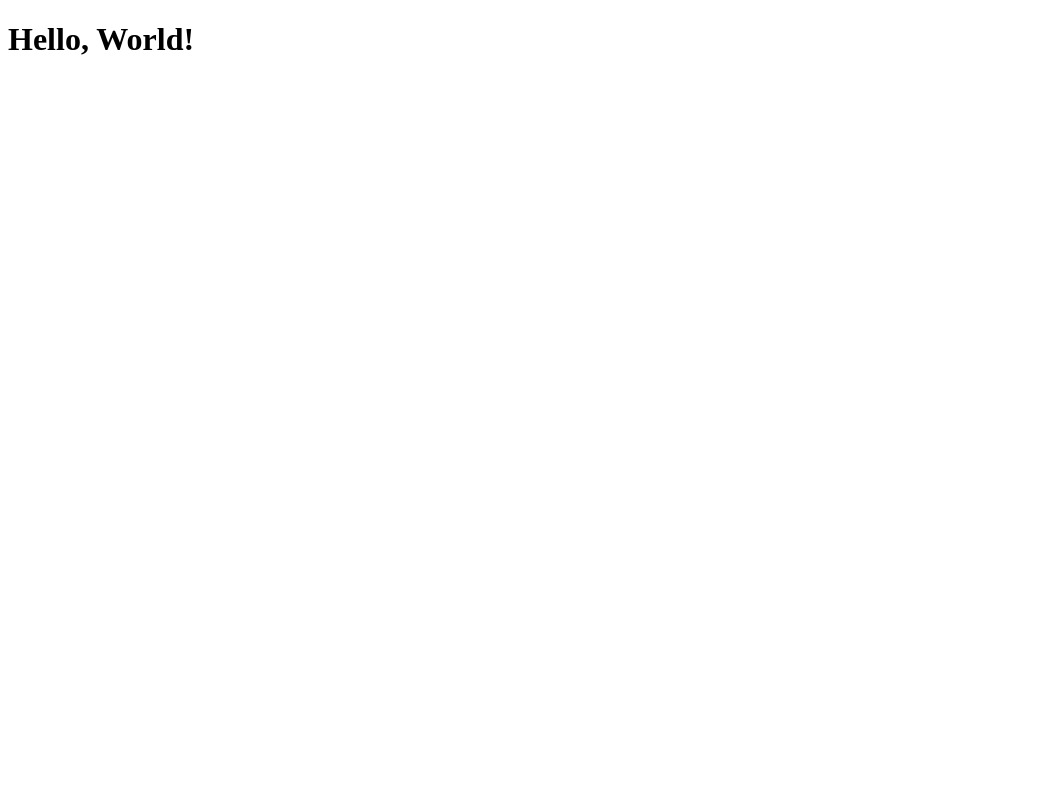
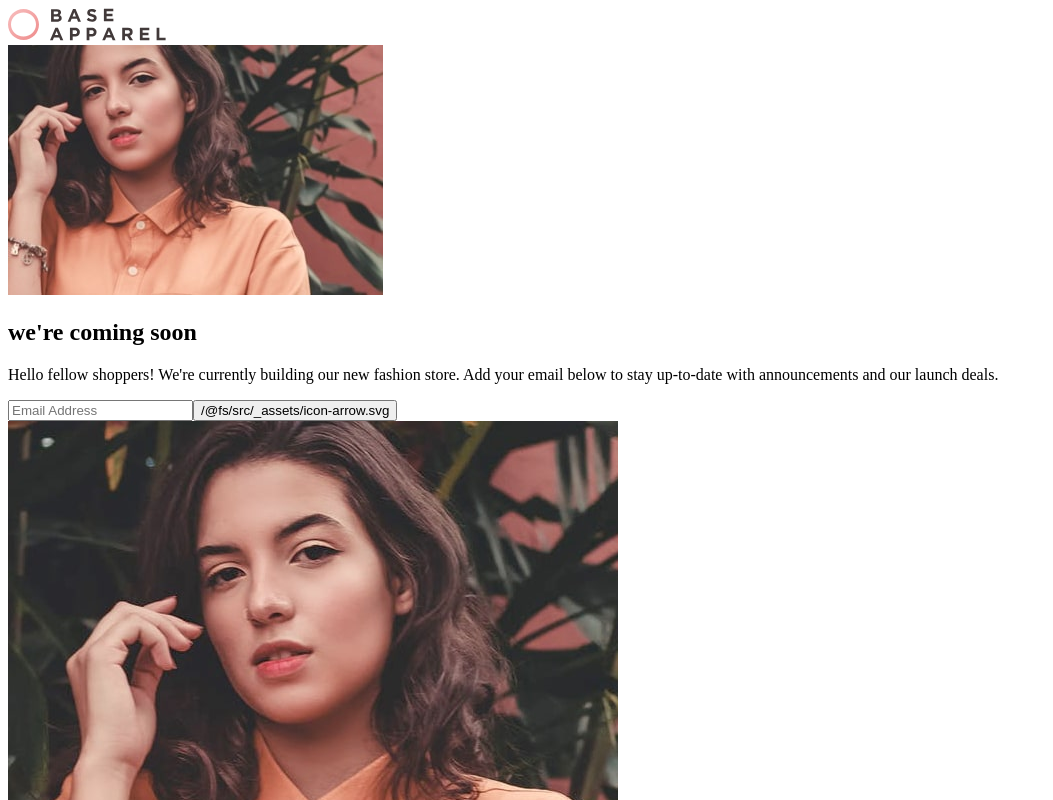
Before and after one commit to uthanhercules/coming-soon-page, a React (Create React App) app: page / in a window 1280 px wide. Shown: the top 800 px of the page, without its empty margins (0-1053 px from the left). Built offline with nearby package versions, Linux system fonts and the light colour scheme.

Commit message:
:construction: Adding page content

```diff
--- a/src/App.js
+++ b/src/App.js
@@ -1,7 +1,42 @@
 import React from 'react';
+import './App.sass';
+
+import headerLogo from './_assets/logo.svg';
+import submitIcon from './_assets/icon-arrow.svg';
+import desktopGirlImage from './_assets/hero-desktop.jpg';
+import mobileGirlImage from './_assets/hero-mobile.jpg';
 
 const App = function MainApp() {
-  return <h1>Hello, World!</h1>;
+  return (
+    <>
+      <header>
+        <img src={headerLogo} alt="Base Apparel Logo" />
+      </header>
+      <main>
+        <article className="mobileImage">
+          <img src={mobileGirlImage} alt="Girl posing with a orange shirt" />
+        </article>
+        <article className="content">
+          <h1>
+            <span>we&apos;re</span>
+            {' '}
+            coming soon
+          </h1>
+          <p>
+            Hello fellow shoppers! We&apos;re currently building our new fashion store.
+            Add your email below to stay up-to-date with announcements and our launch deals.
+          </p>
+          <section className="input">
+            <input type="email" placeholder="Email Address" />
+            <button type="submit">{ submitIcon }</button>
+          </section>
+        </article>
+        <article className="desktopImage">
+          <img src={desktopGirlImage} alt="Girl posing with a orange shirt" />
+        </article>
+      </main>
+    </>
+  );
 };
 
 export default App;
```
Also changed, not shown: src/App.sass (added).
